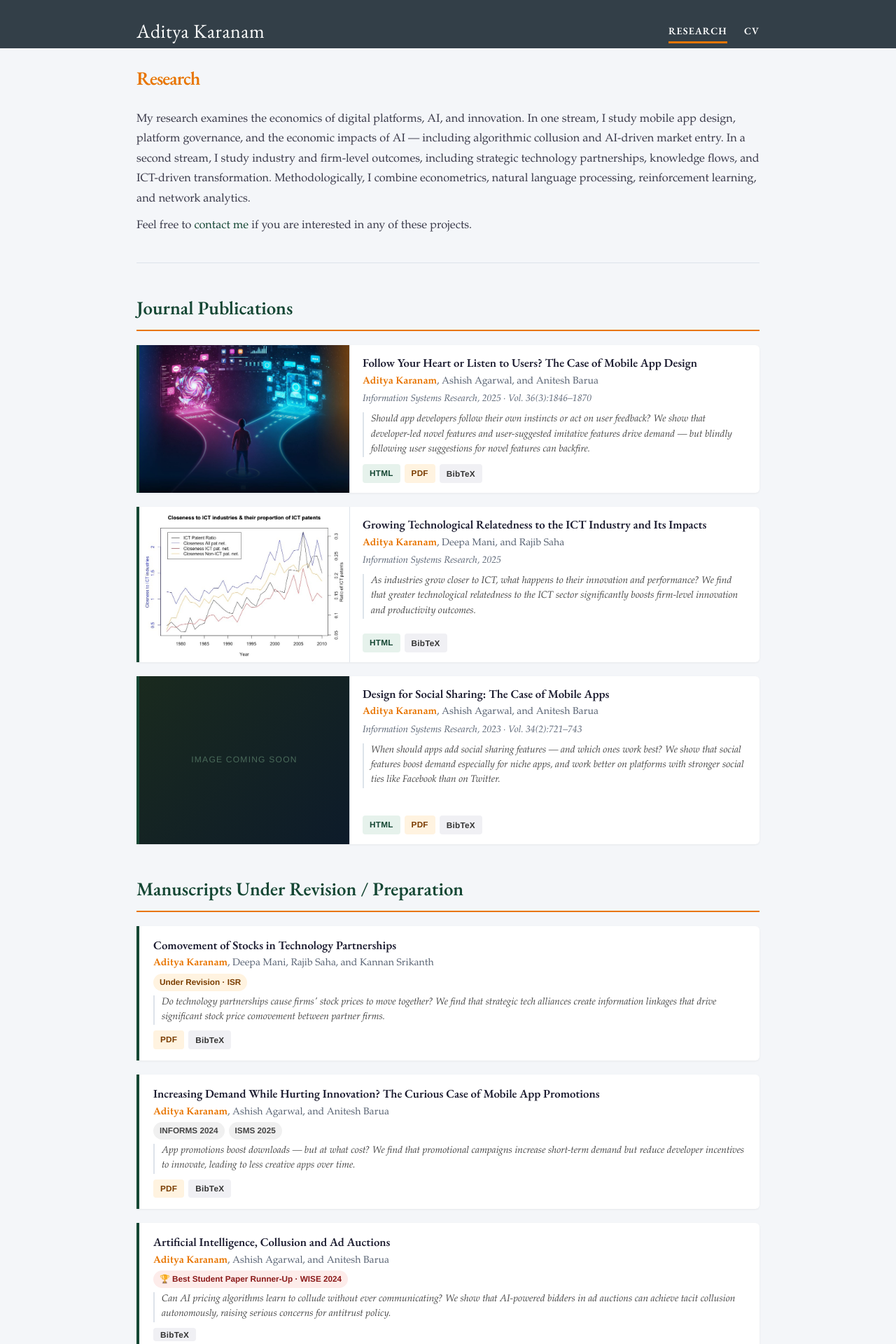
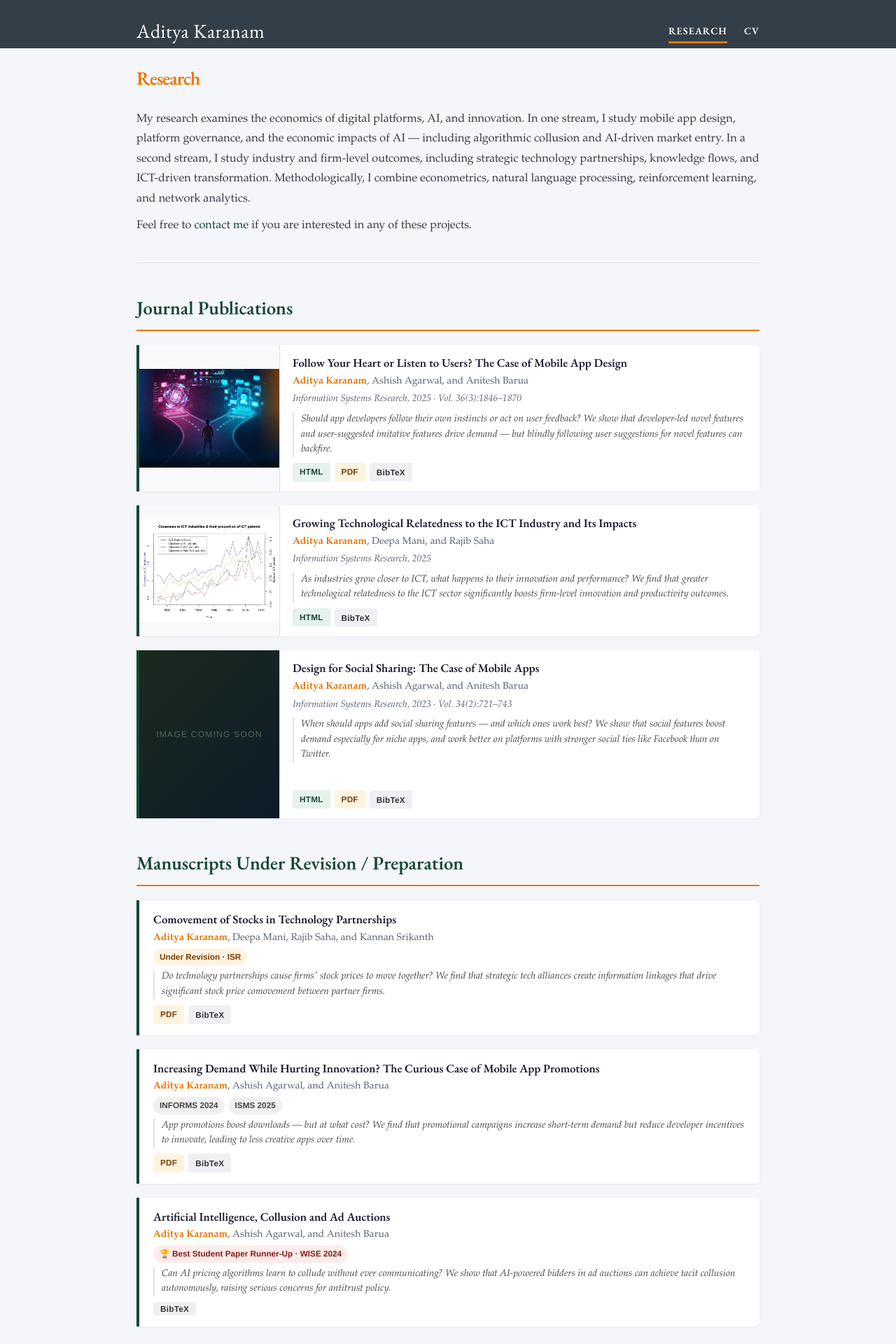
Before and after one commit to askaranam/askaranam.github.io, a Jekyll site: the page built from research.html, in a window 1280 px wide. Shown: the top 1920 px of the page at 70% size. Built offline with Jekyll 4.4.1, drawn with Linux system fonts in a browser that asks for light colours; nearby versions of some CDN libraries; some web fonts are replaced.

Commit message:
Update research.html

```diff
--- a/research.html
+++ b/research.html
@@ -16,7 +16,7 @@ render_with_liquid: false
 .paper:hover { border-left-color: #e87500; box-shadow: 0 3px 10px rgba(0,0,0,0.09); }
 .paper.no-image { flex-direction: column; max-height: none; }
 
-.paper-image-col { flex: 0 0 300px; max-width: 300px; overflow: hidden; border-right: 1px solid #dde3ea; }
+.paper-image-col { flex: 0 0 200px; max-width: 200px; overflow: hidden; border-right: 1px solid #dde3ea; }
 .paper-image { width: 100%; height: 100%; object-fit: contain; object-position: center; display: block; background: #f7f9fb; }
 .paper-image-placeholder { width: 100%; height: 100%; min-height: 240px; background: linear-gradient(135deg, #1a2a1e 0%, #0d1b2a 100%); display: flex; align-items: center; justify-content: center; color: #4a6a5a; font-size: 0.72em; font-family: Helvetica, Arial, sans-serif; letter-spacing: 0.1em; text-transform: uppercase; }
 
```
